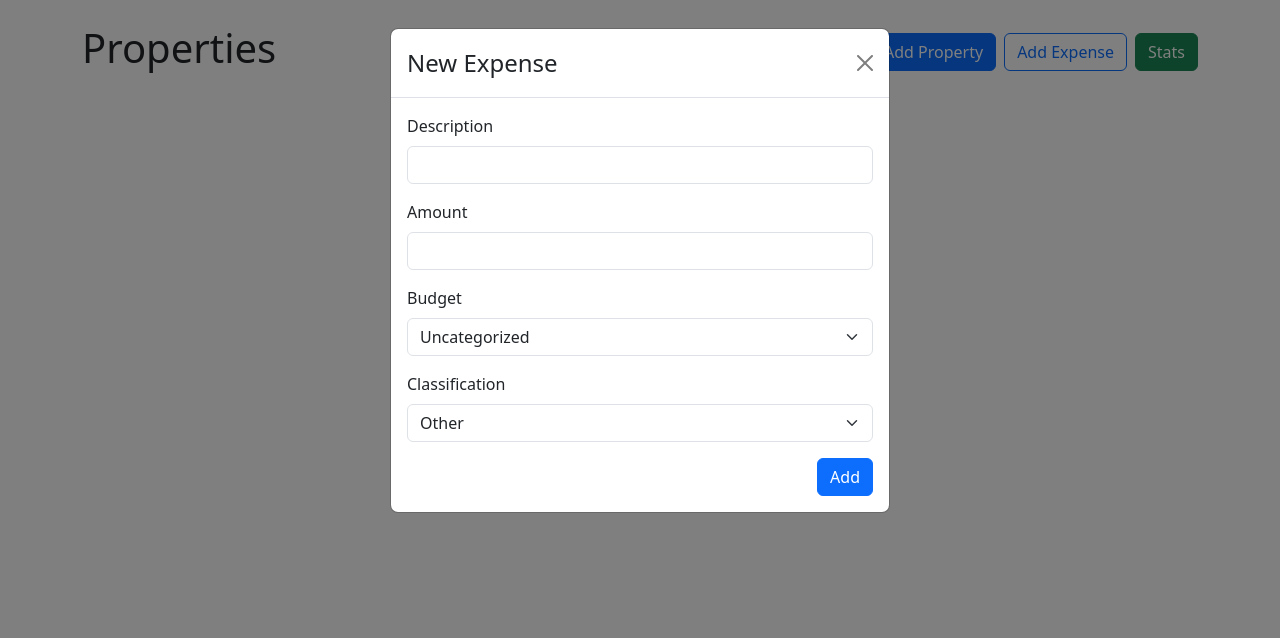
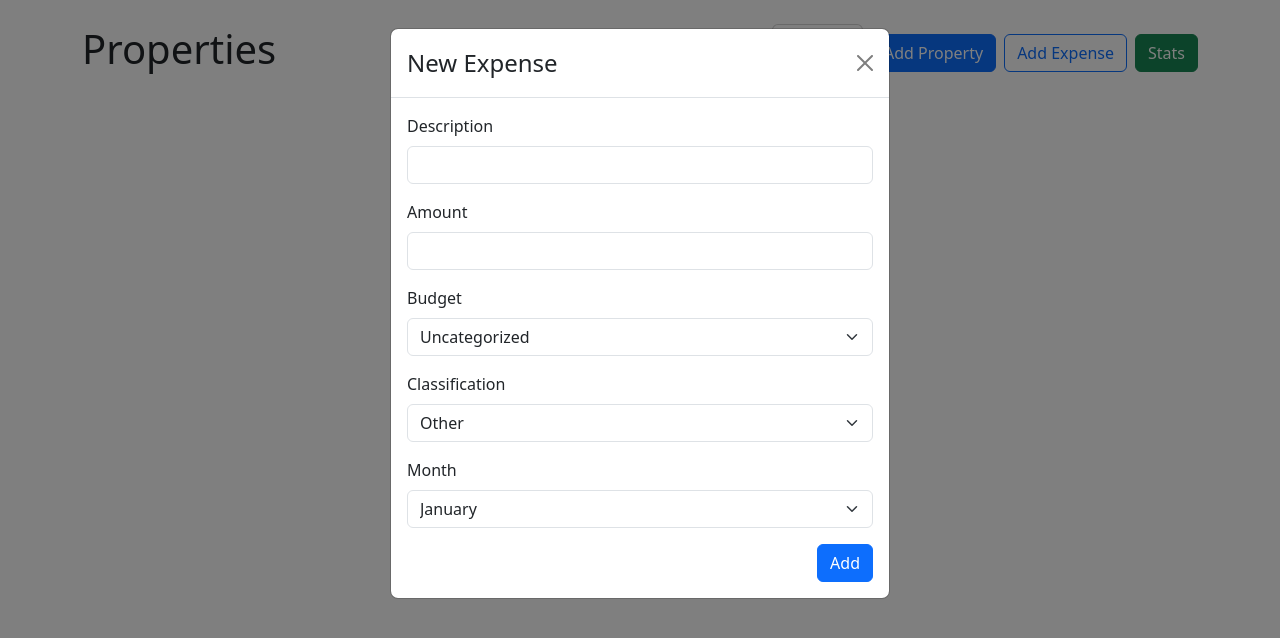
Before and after one commit to KianJen/Property-mgmt, a React (Create React App) app: page / in a window 1280 px wide. Both pictures are taken after a click on the button "Add Expense". Shown: the top 638 px of the page. Built offline with nearby package versions, Linux system fonts and the light colour scheme.

Commit message:
month carousel

```diff
--- a/src/App.js
+++ b/src/App.js
@@ -4,6 +4,7 @@ import 'bootstrap/dist/css/bootstrap.min.css';
 import { Button, Stack } from 'react-bootstrap';
 import Container from 'react-bootstrap/Container'
 import BudgetCard from './components/BudgetCard';
+import MonthCarousel from './components/MonthSelect';
 import UncategorizedBudgetCard from './components/UncategorizedBudgetCard';
 import TotalBudgetCard from './components/TotalBudgetCard';
 import ViewExpensesModal from './components/ViewExpensesModal';
@@ -11,6 +12,7 @@ import ViewStatsModal from './components/ViewStatsModal';
 import { AddBudgetModal } from './components/addBudgetModal';
 import { AddExpenseModal } from './components/AddExpenseModal';
 import { useState } from 'react';
+import { useRef } from 'react';
 import { UNCATEGORIZED_BUDGET_ID, useBudgets } from './contexts/BudgetsContext';
 import ViewPropertyStatsModal from './components/PropertyStatsModal';
 
@@ -39,6 +41,7 @@ function App() {
     <Container className='my-4'>
       <Stack direction="horizontal" gap="2" className="mb-4">
         <h1 className="me-auto">Properties</h1>
+        <MonthCarousel></MonthCarousel>
         <Button variant="primary" onClick={() => setShowAddBudgetModal(true)}>Add Property</Button>
         <Button variant="outline-primary" onClick={openAddExpenseModal}>Add Expense</Button>
         <Button variant="success" onClick={() => {setShowViewStatsModal(true)}}>Stats</Button>
--- a/src/components/AddExpenseModal.js
+++ b/src/components/AddExpenseModal.js
@@ -8,7 +8,8 @@ export function AddExpenseModal({show, handleClose, defaultBudgetId }) {
     const amountRef = useRef()
     const budgetIdRef = useRef()
     const expenseTypeRef = useRef()
-    const { addExpense , budgets, types, } = useBudgets()
+    const monthIdRef = useRef()
+    const { addExpense , budgets, types, months } = useBudgets()
 
 
     function handleSubmit(e) {
@@ -17,7 +18,8 @@ export function AddExpenseModal({show, handleClose, defaultBudgetId }) {
             description: descriptionRef.current.value,
             amount: parseFloat(amountRef.current.value),
             budgetId: budgetIdRef.current.value,
-            expenseType: expenseTypeRef.current.value
+            expenseType: expenseTypeRef.current.value,
+            monthId: monthIdRef.current.value
         })
         handleClose() //close after submit
     }
@@ -68,6 +70,19 @@ export function AddExpenseModal({show, handleClose, defaultBudgetId }) {
                             ))}
                         </Form.Select>
                     </Form.Group>
+                    <Form.Group className="mb-3" controlId="budgetid">
+                        <Form.Label>Month</Form.Label>
+                        <Form.Select
+                         defaultValue={months[0]}
+                         ref = {monthIdRef}>
+                            <option id={"Other"}>Other</option>
+                            {months.map(month => (
+                                <option key={month} value={month}>
+                                    {month}
+                                </option>
+                            ))}
+                        </Form.Select>
+                    </Form.Group>
                     <div className="d-flex justify-content-end">
                         <Button variant = "primary" type="submit">Add</Button>
                     </div>
--- a/src/components/BudgetCard.js
+++ b/src/components/BudgetCard.js
@@ -28,7 +28,7 @@ export default function BudgetCard({
                     <div className="d-flex align-items-baseline">
                         {gray && amount}
                         {!gray && (currencyFormatter.format(amount))}
-                        {max && (<span className="text-muted fs-6 ms-1">
+                        {max > 0 && (<span className="text-muted fs-6 ms-1">
                             / {currencyFormatter.format(max)}
                         </span>
                         )}
--- /dev/null
+++ b/src/components/MonthSelect.js
@@ -0,0 +1,26 @@
+import { useState } from 'react';
+import Carousel from 'react-bootstrap/Carousel';
+import { useBudgets } from '../contexts/BudgetsContext';
+import { Card, CardBody, CarouselCaption, CarouselItem } from 'react-bootstrap';
+export default function MonthCarousel() {
+  const [index, setIndex] = useState(0);
+  const {months} = useBudgets()
+
+  const handleSelect = (selectedIndex) => {
+    setIndex(selectedIndex);
+  };
+
+  return (
+    <Carousel activeIndex={index} onSelect={handleSelect} controls wrap variant='dark' interval={null} slide={null}>
+      {months.map(month =>
+        <CarouselItem>
+            <Card border='none'>
+                <CardBody>{month}</CardBody>
+            </Card>
+        </CarouselItem>
+        )}
+    </Carousel>
+  );
+}
+
+//export default ControlledCarousel; style={{width: auto, height: auto}}
--- a/src/contexts/BudgetsContext.js
+++ b/src/contexts/BudgetsContext.js
@@ -46,6 +46,20 @@ export const BudgetsProvider = ({ children }) => {
         "Taxes",
         "Utilities",
         "Other"])
+    const [months,setMonths] = useLocalStorage("months",[
+        "January",
+        "February",
+        "March",
+        "April",
+        "May",
+        "June",
+        "July",
+        "August",
+        "September",
+        "October",
+        "November",
+        "December"
+    ])
 
     //const [se,setSe] = useLocalStorage("Schedule_E",[])
     //const [dict, setDict] = useLocalStorage("dict", {})
@@ -83,25 +97,8 @@ export const BudgetsProvider = ({ children }) => {
     function getBudgetExpenses(budgetId) {
         return expenses.filter(expense => expense.budgetId === budgetId) // => = "where"
     }
-    function addTypes() {
-        setTypes([
-        "Advertising",
-        "Auto & Travel",
-        "Cleaning/Maintenance",
-        "Commissions",
-        "Insurance",
-        "Legal/Professional Fees",
-        "Management",
-        "Mortgage Interest To Banks",
-        "Other Interest",
-        "Repairs",
-        "Supplies",
-        "Taxes",
-        "Utilities",
-        "Other"])
 
-    }
-    function addExpense ({ description, amount, budgetId, expenseType }) {
+    function addExpense ({ description, amount, budgetId, expenseType, monthId }) {
         //let budget = budgets.find(b => b.id === budgetId)
         setExpenses(prevExpenses => {
             //const found = prevExpenses.find(expense => (expense.expenseType === expenseType) && (expense.budgetId === budgetId))
@@ -113,7 +110,7 @@ export const BudgetsProvider = ({ children }) => {
             //budget.dict.set(expenseType , amount);
             //let am = budget.dict.get(expenseType)
             //budget.dict.set("Advertising",1)
-            return [...prevExpenses, { id: uuidV4(), description, amount, budgetId, expenseType}] // make rand id
+            return [...prevExpenses, { id: uuidV4(), description, amount, budgetId, expenseType, monthId}] // make rand id
         })
     }
     function addBudget ({name, max}) {
@@ -151,8 +148,8 @@ export const BudgetsProvider = ({ children }) => {
             budgets,
             expenses,
             types,
+            months,
             getBudgetNegatives,
-            addTypes,
             getBudgetExpenseTypes,
             getBudgetExpenses,
             addExpense,
```
